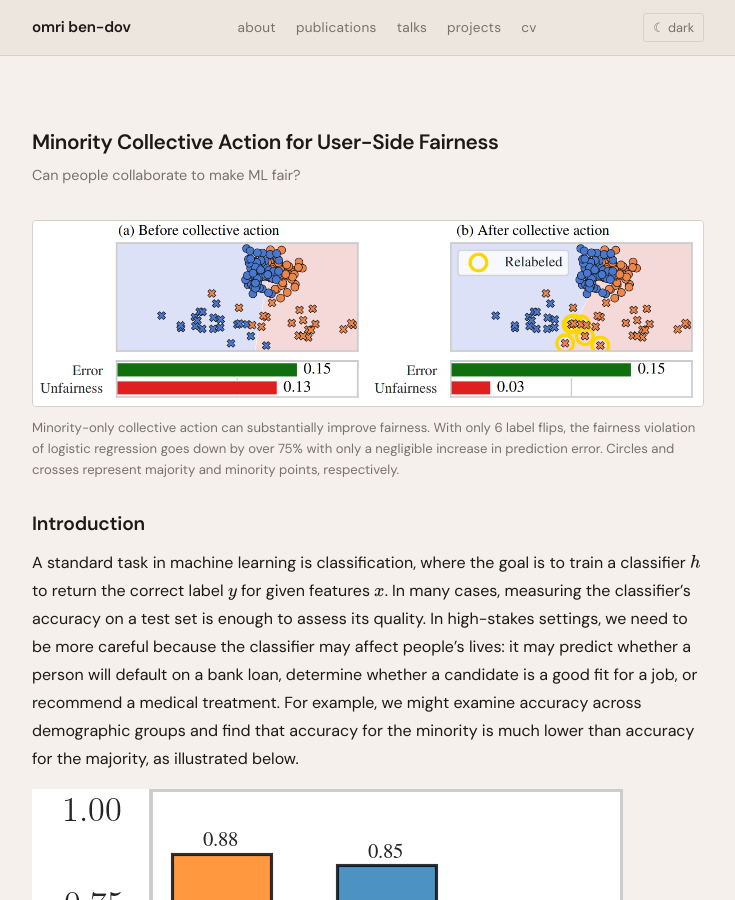
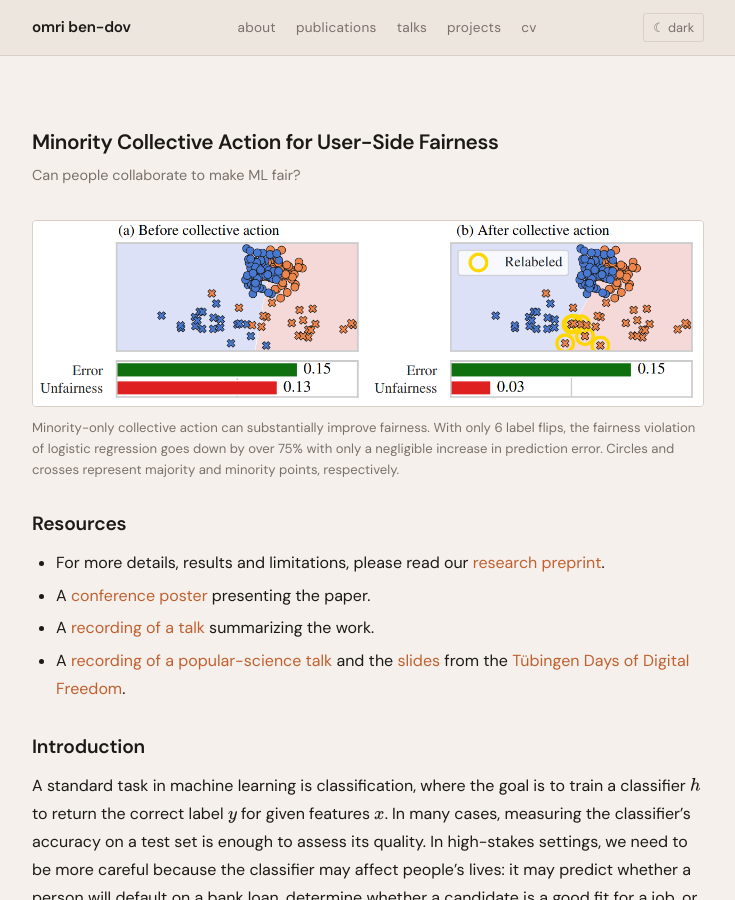
Before and after one commit to beomri/beomri.github.io, a Jekyll site: the page built from _projects/collective_fairness.md, in a window 1280 px wide and 900 px high. Shown: the whole window, without its empty margins (272-1007 px from the left). Built offline with Jekyll 4.4.1, drawn with Linux system fonts in a browser that asks for light colours; some web fonts are replaced; a style sheet for code colours, icons or effects is not loaded; some of the changed text lies outside the part shown.

Commit message:
update blog

```diff
--- a/_projects/collective_fairness.md
+++ b/_projects/collective_fairness.md
@@ -15,6 +15,13 @@ category: work
     Circles and crosses represent majority and minority points, respectively.
   </p>
 </div>
+
+## Resources
+
+- For more details, results and limitations, please read our [research preprint](https://arxiv.org/abs/2508.15374).
+- A [conference poster]({{ '/assets/pdf/fairness_from_users_poster.pdf' | relative_url }}) presenting the paper.
+- A [recording of a talk](https://youtu.be/Qt_w7LpphpQ) summarizing the work.
+- A [recording of a popular-science talk](https://www.youtube.com/watch?v=z4Hjm5D_lkI) and the [slides]({{ '/assets/pdf/fairness_collective_slides.pdf' | relative_url }}) from the [Tübingen Days of Digital Freedom](https://tdf.cttue.de/en/index.html).
 
 ## Introduction
 A standard task in machine learning is classification, where the goal is to train a classifier $h$ to return the correct label $y$ for given features $x$.
```
Also changed, not shown: other parts of _projects/collective_fairness.md (+0 -7 lines).
